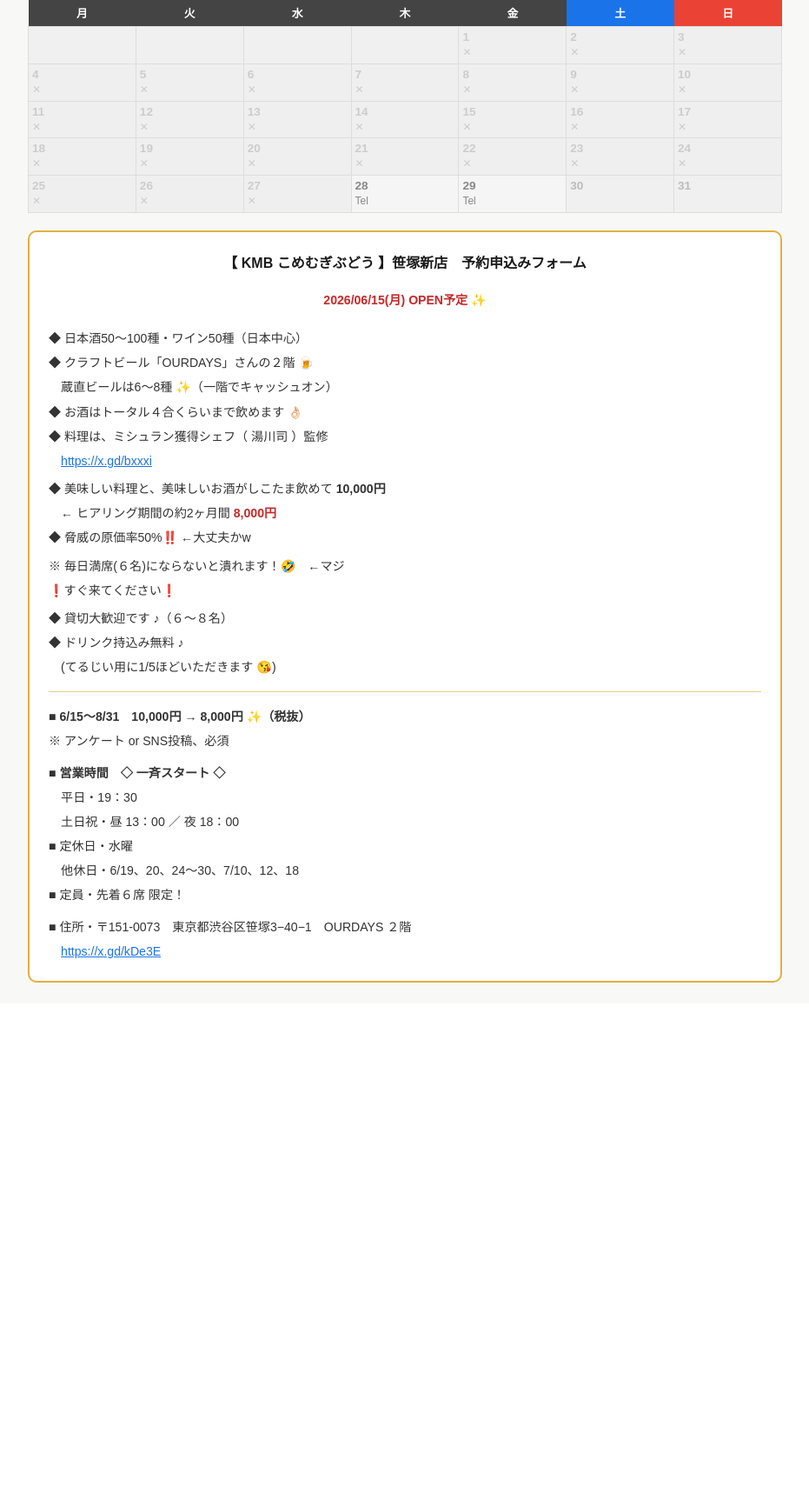
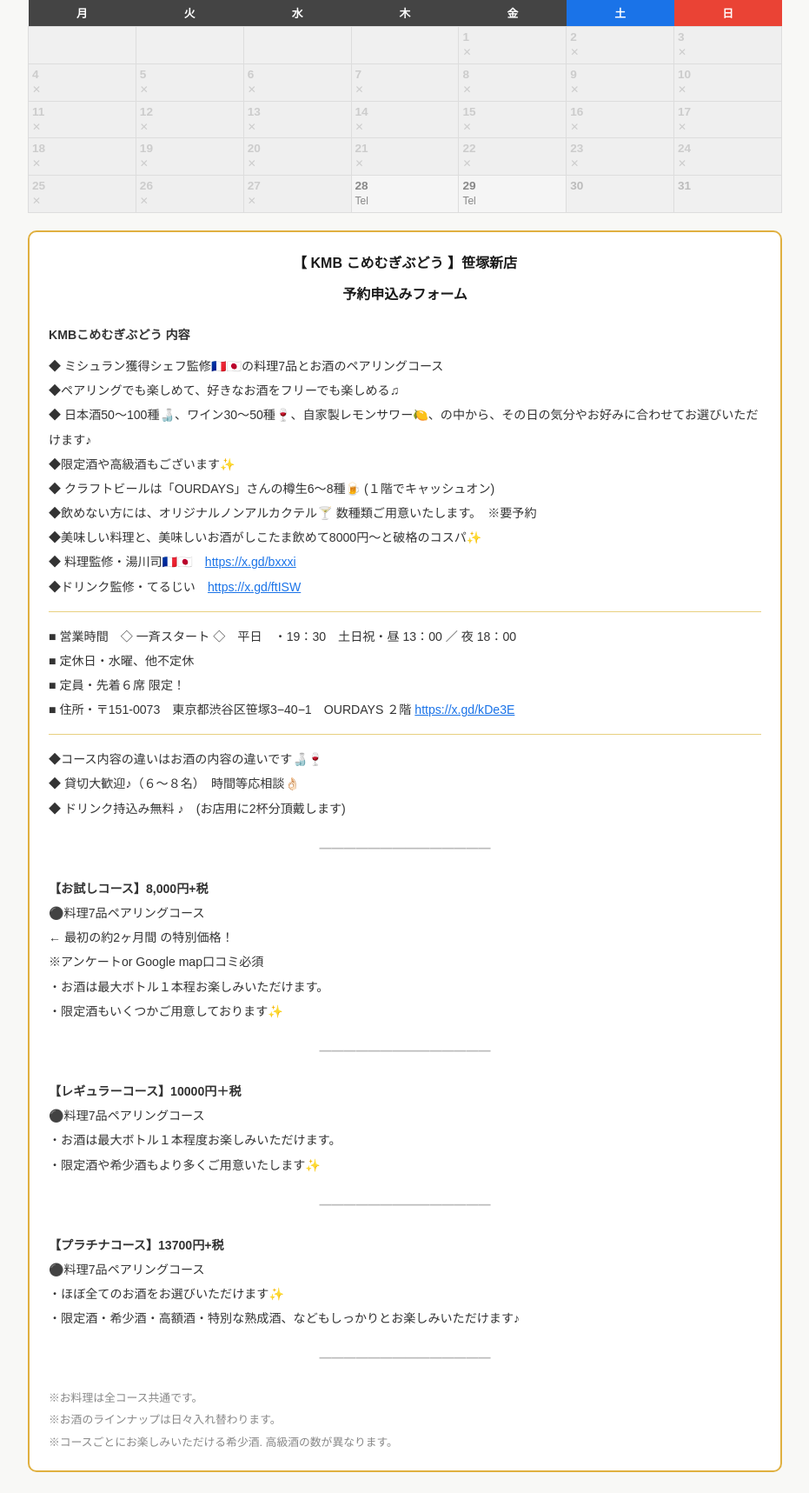
Before and after one commit to giga-works-sf/kmb, a FastAPI app: page /kmb/calendar/2026/5 in a window 1280 px wide. Shown: the part 259-1976 px from the top of the page at 87% size, without its empty margins (174-1105 px from the left). Before the commit the page ends 1389 px from the top, so only its background shows below. Run offline with FastAPI, Linux system fonts and the light colour scheme; data comes from the database, SQL or seed files in the repository; data that the repository does not hold is empty.

Commit message:
Finalize1

```diff
--- a/app/mailer.py
+++ b/app/mailer.py
@@ -63,7 +63,6 @@ def send_reservation_info(reservation: dict, effective_cfg: dict) -> None:
     date_str = f"{reservation['date']}（{weekday}）"
 
     body = (
-        f"【ご予約確定】{SHOP_NAME}\n\n"
         f"{reservation['name']} 様\n\n"
         f"SMS認証が完了し、ご予約が確定いたしました。\n\n"
         f"──── ご予約内容 ────\n"
@@ -77,7 +76,6 @@ def send_reservation_info(reservation: dict, effective_cfg: dict) -> None:
         body += f"備考　　: {reservation['note']}\n"
     if course:
         body += f"\n【コース内容】\n{course}\n"
-    body += f"\n{SHOP_NAME}\n"
 
     msg = EmailMessage()
     msg["Subject"] = f"【ご予約確定】{date_str} {start_time}〜 {SHOP_NAME}"
--- a/app/templates/admin/day_edit.html
+++ b/app/templates/admin/day_edit.html
@@ -99,7 +99,6 @@
   {% if sv %}
   {% set source_labels  = {'terujii':'てるじい経由','ourdays':'OURDAYS さん経由','yukawa':'湯川シェフ経由','other':'その他'} %}
   {% set visit_labels   = {'first':'はじめて','2nd':'２回目','3rd_plus':'３回目以上'} %}
-  {% set info_labels    = {'none':'希望しない','email':'メール希望','line':'LINE参加希望'} %}
   {% set payment_labels = {'in_store':'店頭払い 9,300円','transfer':'事前振込割 8,800円'} %}
   <div style="margin-top:8px;padding:8px 10px;background:#f9f9f9;border-radius:4px;
               border-left:3px solid #ccc;font-size:0.8rem;color:#555;line-height:1.8">
@@ -108,11 +107,10 @@
     来店経緯: {{ source_labels.get(sv.source, sv.source or '—') }}{% if sv.source == 'other' and sv.source_other %}（{{ sv.source_other }}）{% endif %}<br>
     来店回数: {{ visit_labels.get(sv.visit_count, sv.visit_count or '—') }}<br>
     会員: {{ 'はい' if sv.is_member else 'いいえ' }}<br>
-    {% if sv.looking_forward %}楽しみ: {{ sv.looking_forward }}<br>{% endif %}
+    {% if sv.looking_forward %}選んだ理由: {{ sv.looking_forward }}<br>{% endif %}
     {% if sv.allergy %}アレルギー: {{ sv.allergy }}<br>{% endif %}
     {% if sv.disliked_food %}苦手食材: {{ sv.disliked_food }}<br>{% endif %}
     {% if sv.nonalcoholic_count %}ノンアル希望: {{ sv.nonalcoholic_count }}名<br>{% endif %}
-    情報配信: {{ info_labels.get(sv.info_preference, sv.info_preference or '—') }}<br>
     {% if sv.other_questions %}その他: {{ sv.other_questions }}<br>{% endif %}
   </div>
   {% endif %}
--- a/app/templates/customer/calendar.html
+++ b/app/templates/customer/calendar.html
@@ -77,54 +77,68 @@
 <div style="background:#fff;border:2px solid #e0b040;border-radius:10px;
             padding:20px 22px;margin-top:20px;line-height:2;font-size:0.88rem;color:#333">
 
-  <p style="font-size:1rem;font-weight:700;text-align:center;margin-bottom:12px;color:#1a1a1a">
-    【 KMB こめむぎぶどう 】笹塚新店　予約申込みフォーム
+  <p style="font-size:1rem;font-weight:700;text-align:center;margin-bottom:4px;color:#1a1a1a">
+    【 KMB こめむぎぶどう 】笹塚新店
   </p>
-  <p style="text-align:center;font-weight:600;color:#c62828;margin-bottom:16px">
-    2026/06/15(月) OPEN予定 ✨
+  <p style="font-size:1rem;font-weight:700;text-align:center;margin-bottom:16px;color:#1a1a1a">
+    予約申込みフォーム
   </p>
 
-  <p>◆ 日本酒50〜100種・ワイン50種（日本中心）</p>
-  <p>◆ クラフトビール「OURDAYS」さんの２階 🍺<br>
-     　蔵直ビールは6〜8種 ✨（一階でキャッシュオン）</p>
-  <p>◆ お酒はトータル４合くらいまで飲めます 👌🏻</p>
-  <p>◆ 料理は、ミシュラン獲得シェフ（ 湯川司 ）監修<br>
-     　<a href="https://x.gd/bxxxi" target="_blank" style="color:#1a73e8">https://x.gd/bxxxi</a></p>
+  <p style="font-weight:700;margin-bottom:8px">KMBこめむぎぶどう 内容</p>
 
-  <p style="margin-top:4px">
-    ◆ 美味しい料理と、美味しいお酒がしこたま飲めて <strong>10,000円</strong><br>
-    　← ヒアリング期間の約2ヶ月間 <strong style="color:#c62828">8,000円</strong>
-  </p>
-  <p>◆ 脅威の原価率50%‼️ ←大丈夫かw</p>
-
-  <p style="margin-top:4px">
-    ※ 毎日満席(６名)にならないと潰れます！🤣　←マジ<br>
-    ❗️すぐ来てください❗️
-  </p>
-
-  <p style="margin-top:4px">◆ 貸切大歓迎です ♪（６〜８名）</p>
-  <p>◆ ドリンク持込み無料 ♪<br>
-     　(てるじい用に1/5ほどいただきます 😘)</p>
+  <p>◆ ミシュラン獲得シェフ監修🇫🇷🇯🇵の料理7品とお酒のペアリングコース</p>
+  <p>◆ペアリングでも楽しめて、好きなお酒をフリーでも楽しめる♫</p>
+  <p>◆ 日本酒50〜100種🍶、ワイン30〜50種🍷、自家製レモンサワー🍋、の中から、その日の気分やお好みに合わせてお選びいただけます♪<br>
+     ◆限定酒や高級酒もございます✨</p>
+  <p>◆ クラフトビールは「OURDAYS」さんの樽生6〜8種🍺 (１階でキャッシュオン)</p>
+  <p>◆飲めない方には、オリジナルノンアルカクテル🍸 数種類ご用意いたします。　※要予約</p>
+  <p>◆美味しい料理と、美味しいお酒がしこたま飲めて8000円〜と破格のコスパ✨</p>
+  <p>◆ 料理監修・湯川司🇫🇷🇯🇵　<a href="https://x.gd/bxxxi" target="_blank" style="color:#1a73e8">https://x.gd/bxxxi</a><br>
+     ◆ドリンク監修・てるじい　<a href="https://x.gd/ftISW" target="_blank" style="color:#1a73e8">https://x.gd/ftISW</a></p>
 
   <hr style="border:none;border-top:1px solid #e8d080;margin:14px 0">
 
-  <p><strong>■ 6/15〜8/31　10,000円 → 8,000円 ✨（税抜）</strong></p>
-  <p>※ アンケート or SNS投稿、必須</p>
+  <p>■ 営業時間　◇ 一斉スタート ◇　平日　・19：30　土日祝・昼 13：00 ／ 夜 18：00</p>
+  <p>■ 定休日・水曜、他不定休</p>
+  <p>■ 定員・先着６席 限定！</p>
+  <p>■ 住所・〒151-0073　東京都渋谷区笹塚3−40−1　OURDAYS ２階
+     <a href="https://x.gd/kDe3E" target="_blank" style="color:#1a73e8">https://x.gd/kDe3E</a></p>
 
-  <p style="margin-top:8px">
-    <strong>■ 営業時間　◇ 一斉スタート ◇</strong><br>
-    　平日・19：30<br>
-    　土日祝・昼 13：00 ／ 夜 18：00
-  </p>
+  <hr style="border:none;border-top:1px solid #e8d080;margin:14px 0">
 
-  <p>■ 定休日・水曜<br>
-     　他休日・6/19、20、24〜30、7/10、12、18</p>
+  <p>◆コース内容の違いはお酒の内容の違いです🍶🍷</p>
+  <p>◆ 貸切大歓迎♪（６〜８名）　時間等応相談👌🏻</p>
+  <p>◆ ドリンク持込み無料 ♪　(お店用に2杯分頂戴します)</p>
 
-  <p>■ 定員・先着６席 限定！</p>
+  <p style="text-align:center;color:#bbb;margin:18px 0">━━━━━━━━━━━━━━</p>
 
-  <p style="margin-top:8px">
-    ■ 住所・〒151-0073　東京都渋谷区笹塚3−40−1　OURDAYS ２階<br>
-    　<a href="https://x.gd/kDe3E" target="_blank" style="color:#1a73e8">https://x.gd/kDe3E</a>
+  <p style="font-weight:700">【お試しコース】8,000円+税</p>
+  <p>⚫料理7品ペアリングコース<br>
+     ← 最初の約2ヶ月間 の特別価格！<br>
+     ※アンケートor Google map口コミ必須</p>
+  <p>・お酒は最大ボトル１本程お楽しみいただけます。<br>
+     ・限定酒もいくつかご用意しております✨</p>
+
+  <p style="text-align:center;color:#bbb;margin:18px 0">━━━━━━━━━━━━━━</p>
+
+  <p style="font-weight:700">【レギュラーコース】10000円＋税</p>
+  <p>⚫料理7品ペアリングコース</p>
+  <p>・お酒は最大ボトル１本程度お楽しみいただけます。<br>
+     ・限定酒や希少酒もより多くご用意いたします✨</p>
+
+  <p style="text-align:center;color:#bbb;margin:18px 0">━━━━━━━━━━━━━━</p>
+
+  <p style="font-weight:700">【プラチナコース】13700円+税</p>
+  <p>⚫料理7品ペアリングコース</p>
+  <p>・ほぼ全てのお酒をお選びいただけます✨<br>
+     ・限定酒・希少酒・高額酒・特別な熟成酒、などもしっかりとお楽しみいただけます♪</p>
+
+  <p style="text-align:center;color:#bbb;margin:18px 0">━━━━━━━━━━━━━━</p>
+
+  <p style="font-size:0.8rem;color:#888">
+    ※お料理は全コース共通です。<br>
+    ※お酒のラインナップは日々入れ替わります。<br>
+    ※コースごとにお楽しみいただける希少酒. 高級酒の数が異なります。
   </p>
 </div>
 
```
Also changed, not shown: app/auth.py (+19 -5 lines), app/templates/customer/survey.html (+49 -69 lines).
